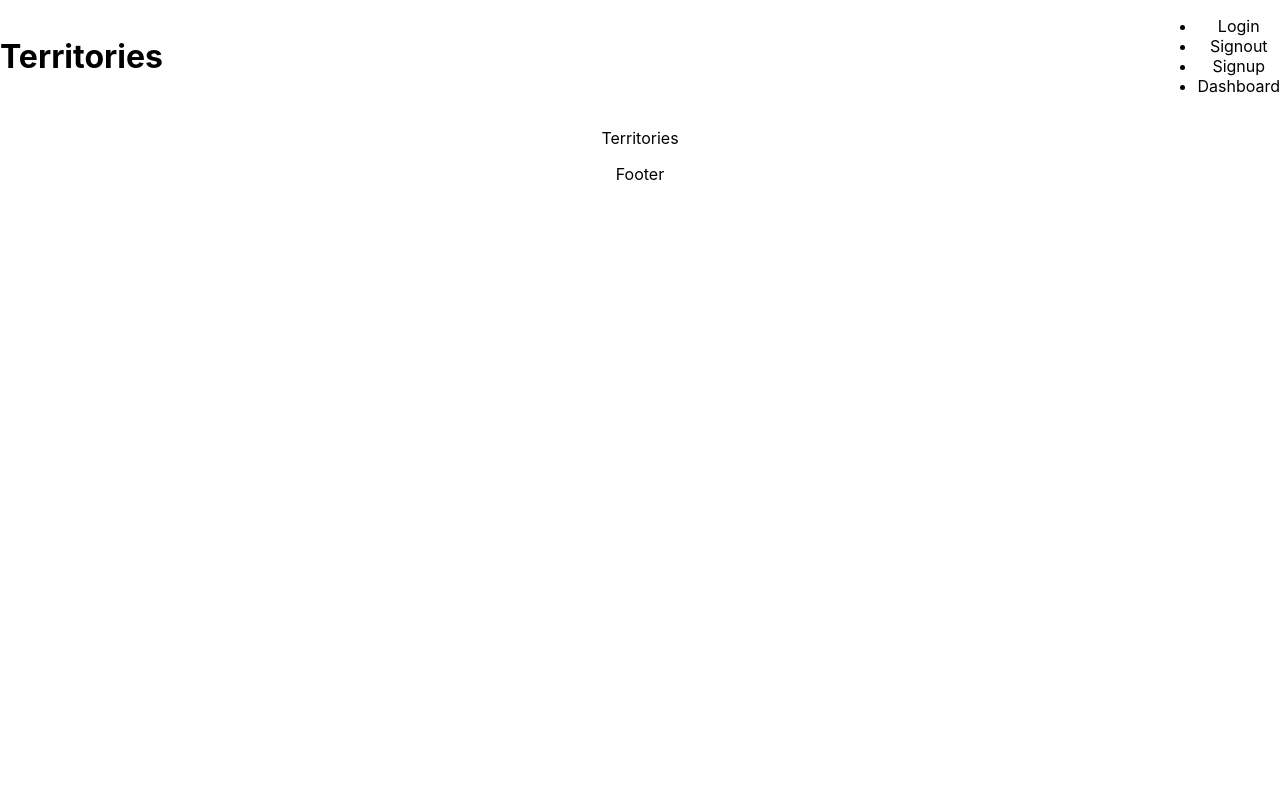
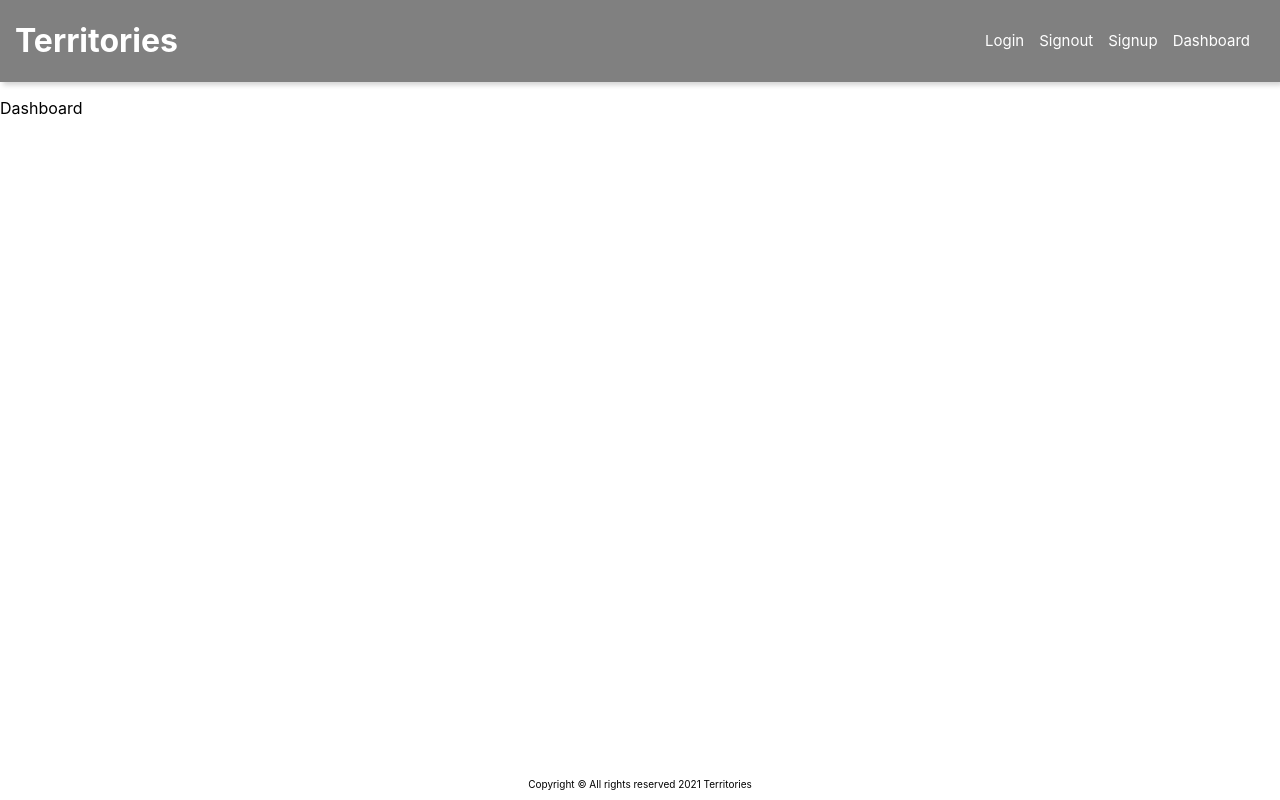
Before and after one commit to Mheckmann7/Territories-client, a React (Create React App) app: page /dashboard in a window 1280 px wide. Built offline with nearby package versions, Linux system fonts and the light colour scheme.

Commit message:
adds hinitial pages

```diff
--- a/src/App.css
+++ b/src/App.css
@@ -1,38 +1,9 @@
 .App {
-  text-align: center;
-}
-
-.App-logo {
-  height: 40vmin;
-  pointer-events: none;
-}
-
-@media (prefers-reduced-motion: no-preference) {
-  .App-logo {
-    animation: App-logo-spin infinite 20s linear;
-  }
-}
-
-.App-header {
-  background-color: #282c34;
   min-height: 100vh;
   display: flex;
   flex-direction: column;
-  align-items: center;
-  justify-content: center;
-  font-size: calc(10px + 2vmin);
-  color: white;
 }
 
-.App-link {
-  color: #61dafb;
+.App main {
+  flex-grow: 1;
 }
-
-@keyframes App-logo-spin {
-  from {
-    transform: rotate(0deg);
-  }
-  to {
-    transform: rotate(360deg);
-  }
-}
--- a/src/App.js
+++ b/src/App.js
@@ -1,12 +1,35 @@
 import Header from './components/Header';
 import Footer from './components/Footer';
+
+import Home from './pages/Home';
+import Dashboard from './pages/Dashboard';
+import Signup from './pages/Signup';
+import Login from './pages/Login';
+
+import { Switch, Route } from 'react-router-dom';
+
 import './App.css';
 
 function App() {
   return (
     <div className="App">
       < Header />
-      <p>Territories</p>
+      <main>
+        <Switch>
+          <Route exact path="/" render={props =>
+             <Home />
+          } />
+          <Route exact path="/dashboard" render={props =>
+             <Dashboard />
+          } />
+          <Route exact path="/signup" render={props =>
+             <Signup />
+          } />
+          <Route exact path="/login" render={props =>
+             <Login />
+          } />
+        </Switch>
+        </main>
       < Footer />
     </div>
   );
--- /dev/null
+++ b/src/components/Footer/Footer.module.css
@@ -0,0 +1,7 @@
+.Footer {
+    display: flex;
+    justify-content: center;
+    align-items: center;
+    font-size: 10px;
+
+}
--- a/src/components/Footer/index.js
+++ b/src/components/Footer/index.js
@@ -1,5 +1,10 @@
+import styles from './Footer.module.css';
+
 function Footer(props) {
-    return <footer>Footer</footer>
+    return (
+        <footer className={styles.Footer}>
+            <p>Copyright &copy; All rights reserved {new Date().getFullYear()} Territories</p>
+        </footer>);
     }
 
     export default Footer;
--- a/src/components/Header/Header.module.css
+++ b/src/components/Header/Header.module.css
@@ -1,5 +1,19 @@
 .Header {
+    padding: 0 15px;
     display: flex;
     justify-content: space-between;
     align-items: center;
+    background-color: gray;
+    color: white;
+    box-shadow: 3px 3px 5px lightgray;
 }
+
+.Header > nav > ul {
+    display: flex;
+    list-style: none;
+}
+
+.Header > nav > ul li {
+    margin-right: 15px;
+    font-size: 15px;
+}
--- /dev/null
+++ b/src/pages/Dashboard/index.js
@@ -0,0 +1,7 @@
+function Dashboard(props) {
+    return (
+        <p>Dashboard</p>
+    );
+}
+
+export default Dashboard;
--- /dev/null
+++ b/src/pages/Home/index.js
@@ -0,0 +1,7 @@
+function Home(props) {
+    return (
+        <p>Home</p>
+    );
+}
+
+export default Home;
--- /dev/null
+++ b/src/pages/Login/index.js
@@ -0,0 +1,7 @@
+function Login(props) {
+    return (
+        <p>Login</p>
+     );
+}
+
+export default Login;
--- /dev/null
+++ b/src/pages/Signup/index.js
@@ -0,0 +1,7 @@
+function Signup(props) {
+    return (
+        <p>Signup</p>
+    );
+}
+
+export default Signup;
```
Also changed, not shown: 1 other file (tests, documents, lock files or other folders).
